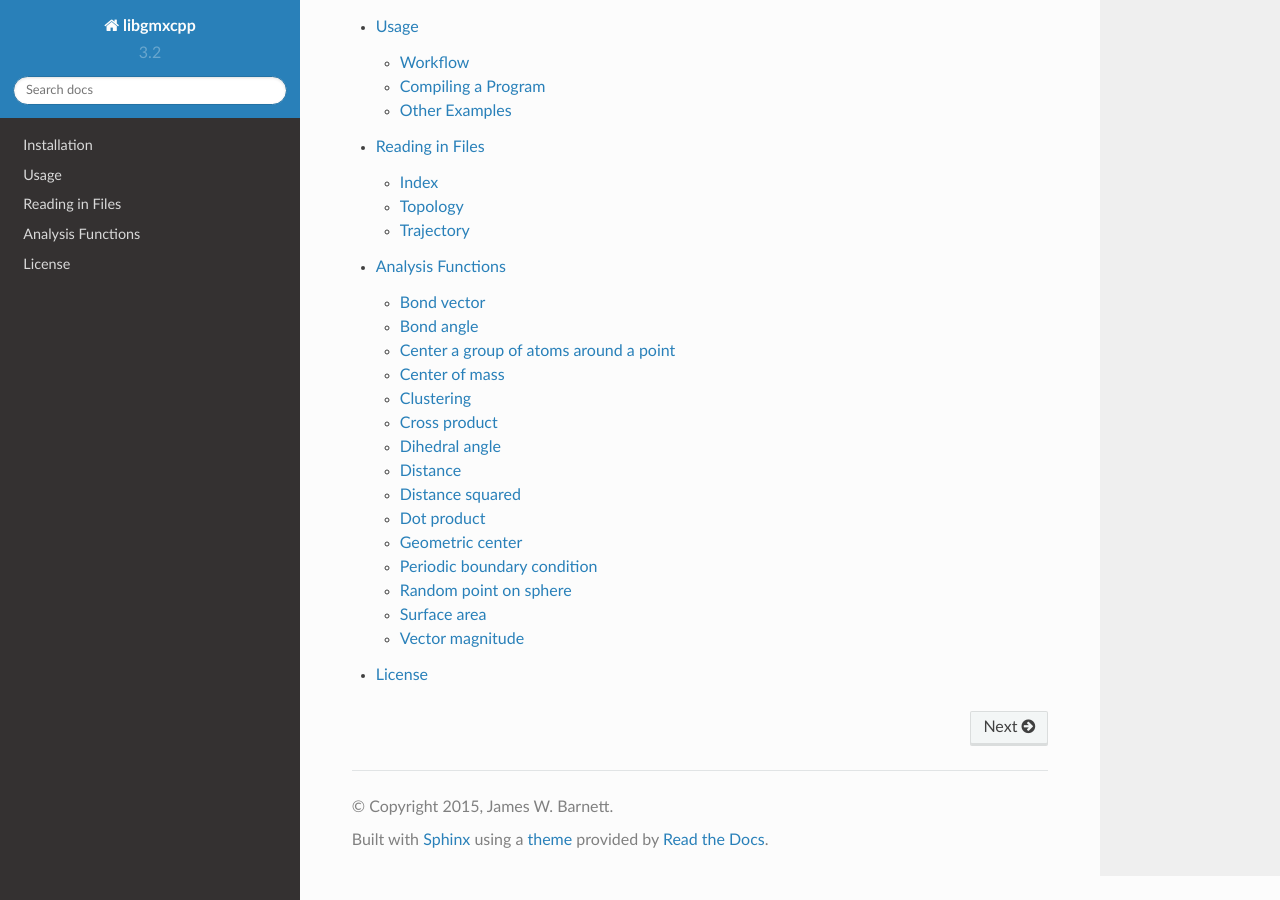
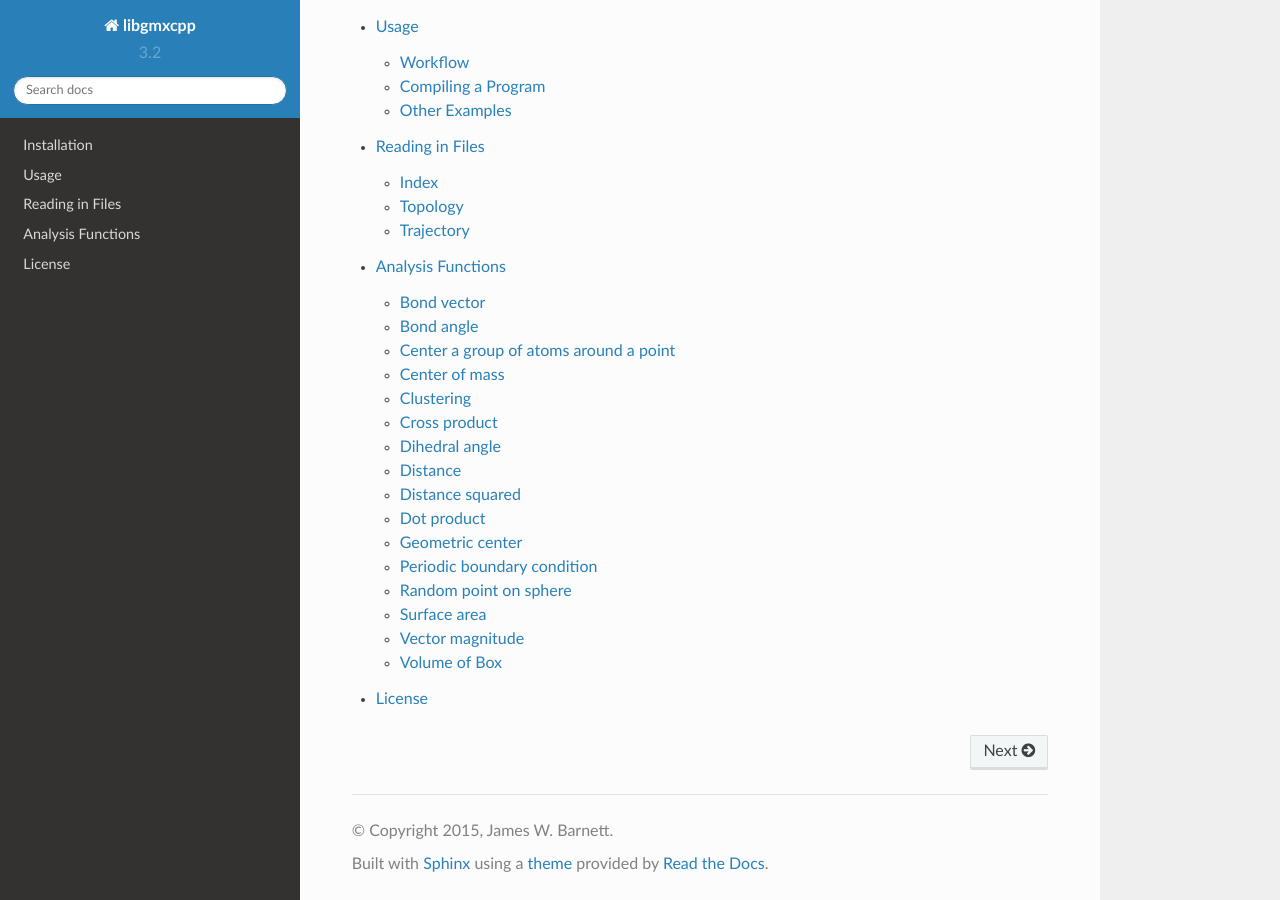
Before and after one commit to wesbarnett/libgmxcpp, a Sphinx documentation site: the page built from docs/index.rst, in a window 1280 px wide and 900 px high, scrolled down 1347 px. Built offline with Sphinx 7.4.7 and the Read the Docs theme 2.0.0, drawn with Linux system fonts in a browser that asks for light colours.

Commit message:
document volume analysis function

```diff
--- a/docs/analysis.rst
+++ b/docs/analysis.rst
@@ -68,3 +68,7 @@ Surface area
 Vector magnitude
 ----------------
 .. doxygenfunction:: magnitude
+
+Volume of Box
+----------------
+.. doxygenfunction:: volume
```
